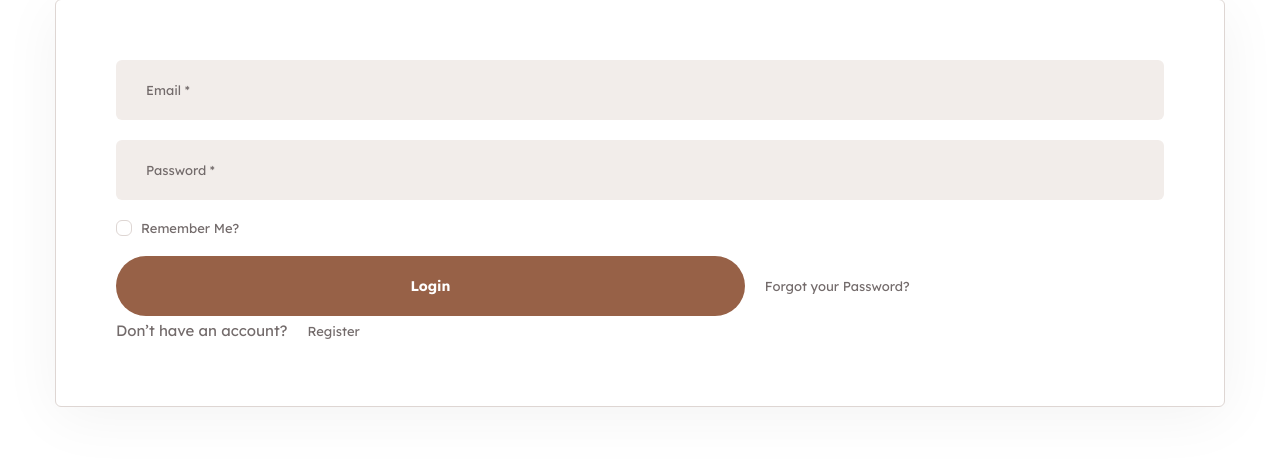
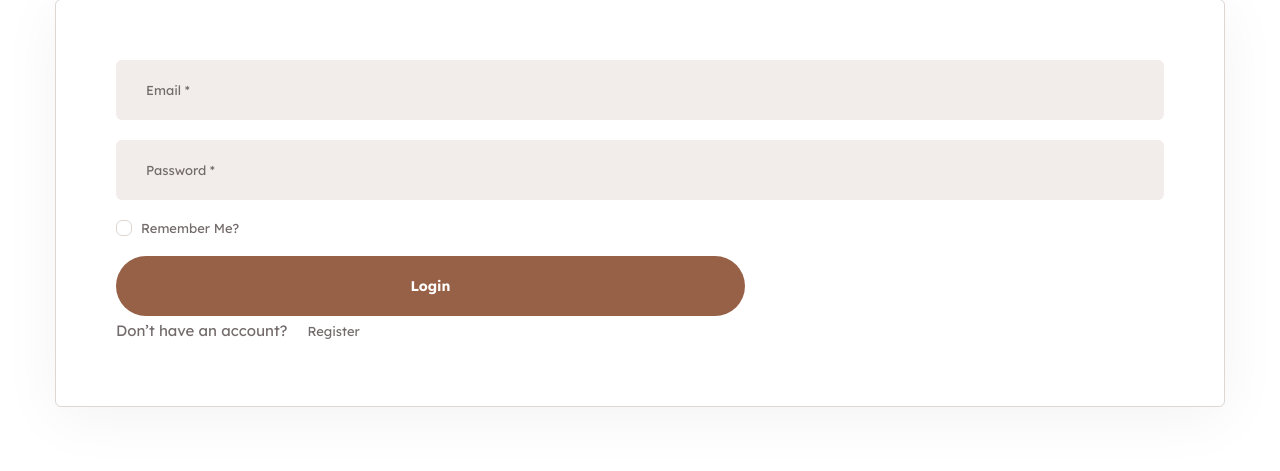
Before and after one commit to zjhM3l/COMP3032JFinal-Year-Project, a Flask app: page /login in a window 1280 px wide. Shown: the part 751-1222 px from the top of the page. Run offline with Flask 3, Linux system fonts and the light colour scheme; parts of the project's set-up code (start-up, migrations or seed data) failed here and were passed over; some libraries are stand-ins or nearby versions; some web fonts are replaced.

Commit message:
login delete

```diff
--- a/app/templates/login.html
+++ b/app/templates/login.html
@@ -118,9 +118,6 @@
                                 <button type="submit" class="thm-btn login-page__form-btn" id="login-btn"
                                         style="width: 60%;">Login
                                 </button>
-                                <div class="login-page__form-forgot-password">
-                                    <a href="#">Forgot your Password?</a>
-                                </div>
                             </div>
                             <div class="login-page__form-btn-box">
                                 <div>
```
